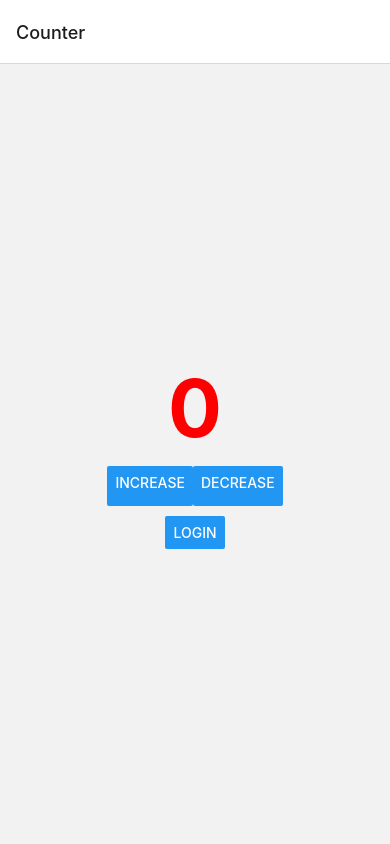
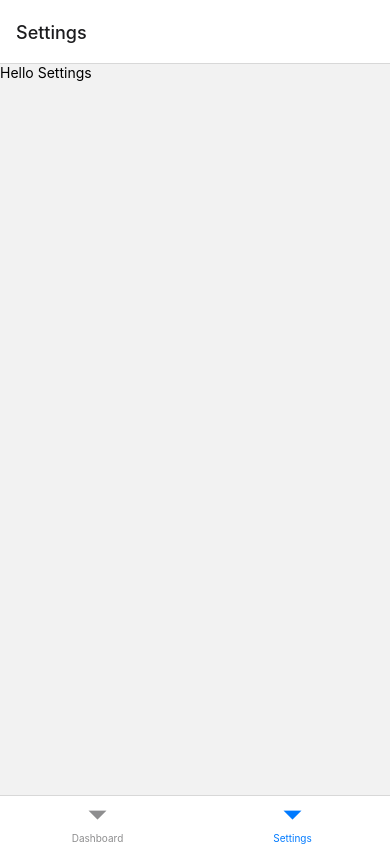
Before and after one commit to XLR8-07/Fall-23_FrontEnd, a React Native app: screen /Settings in a window 390 px wide. Built offline with nearby package versions, Linux system fonts and the light colour scheme.

Commit message:
introduced tab navigation

```diff
--- a/App.tsx
+++ b/App.tsx
@@ -3,18 +3,30 @@ import CounterPage from "./src/pages/CounterPage";
 import { createStackNavigator } from "@react-navigation/stack";
 import { NavigationContainer } from "@react-navigation/native";
 import LoginPage from "./src/pages/LoginPage";
+import { createBottomTabNavigator } from "@react-navigation/bottom-tabs";
+import SettingsPage from "./src/pages/SettingsPage";
 
 const stack = createStackNavigator();
 
-const App = () =>{
- return(
-  <NavigationContainer>
-    <stack.Navigator>
-      <stack.Screen name="Counter" component={CounterPage}/>
-      <stack.Screen name="Login" component={LoginPage}/>
+const bottom_tab = createBottomTabNavigator();
+const BasicDashboardScreen = () => {
+  return (
+    <stack.Navigator screenOptions={{ headerShown: false }}>
+      <stack.Screen name="Counter" component={CounterPage} />
+      <stack.Screen name="Login" component={LoginPage} />
     </stack.Navigator>
-  </NavigationContainer>
- )
+  )
+}
+
+const App = () => {
+  return (
+    <NavigationContainer>
+      <bottom_tab.Navigator>
+        <bottom_tab.Screen name="Dashboard" component={BasicDashboardScreen} />
+        <bottom_tab.Screen name="Settings" component={SettingsPage} />
+      </bottom_tab.Navigator>
+    </NavigationContainer>
+  )
 }
 
 export default App;
--- a/package.json
+++ b/package.json
@@ -9,6 +9,7 @@
     "web": "expo start --web"
   },
   "dependencies": {
+    "@react-navigation/bottom-tabs": "^6.5.10",
     "@react-navigation/native": "^6.1.8",
     "@react-navigation/stack": "^6.3.18",
     "expo": "~49.0.13",
--- /dev/null
+++ b/src/pages/SettingsPage.tsx
@@ -0,0 +1,13 @@
+import { View, Text } from "react-native"
+
+const SettingsPage = (props: any) => {
+    return (
+        <View>
+            <Text>
+                Hello Settings
+            </Text>
+        </View>
+    )
+}
+
+export default SettingsPage;
```
Also changed, not shown: 1 other file (tests, documents, lock files or other folders).
